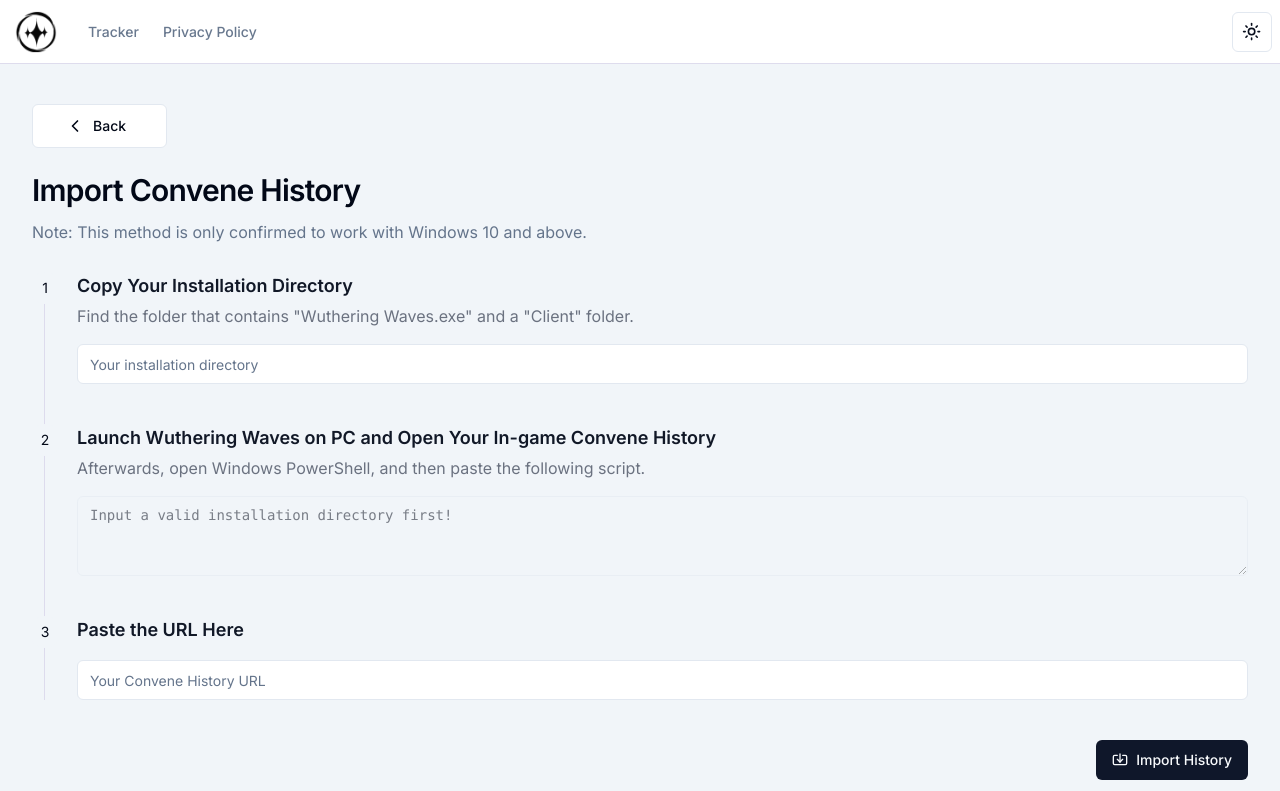
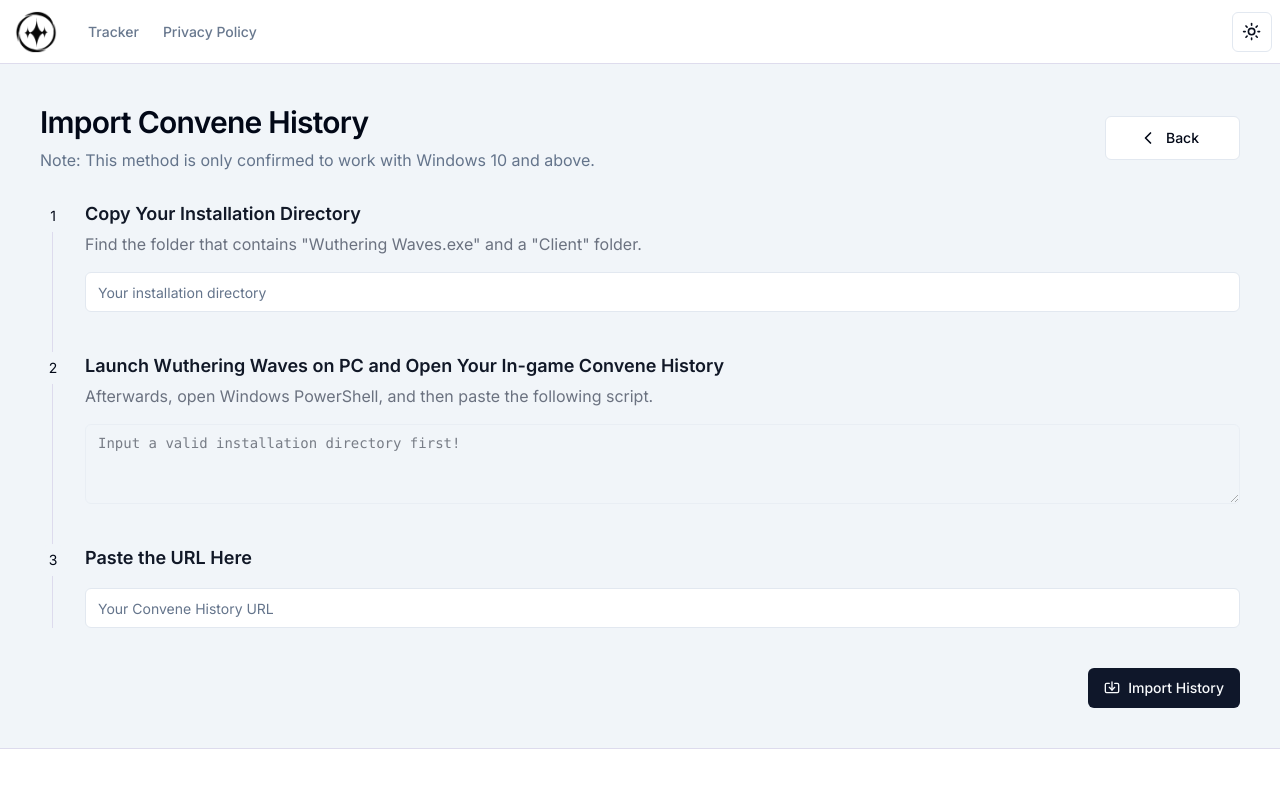
Before and after one commit to Luzefiru/wuwatracker, a Next.js app: page /import in a window 1280 px wide. Shown: the top 791 px of the page. Built offline with nearby package versions, Linux system fonts and the light colour scheme; what @shrutibalasa/tailwind-grid-auto-fit would draw is missing.

Commit message:
style: move back button

```diff
--- a/src/app/import/page.tsx
+++ b/src/app/import/page.tsx
@@ -14,22 +14,28 @@ export default function Import() {
 
   return (
     <div className="flex flex-col h-full w-full gap-3">
+      <div className="flex flex-col md:flex-row justify-between items-center gap-4 text-center sm:text-start">
         <div>
+          <h2 className="scroll-m-20 text-2xl md:text-3xl font-semibold tracking-tight pb-2">
+            Import Convene History
+          </h2>
+          <p className="text-muted-foreground">
+            Note: This method is only confirmed to work with Windows 10 and
+            above.
+          </p>
+        </div>
+
+        <div className="flex justify-around md:justify-end w-full md:w-auto">
           <Button
             variant="outline"
             size="lg"
-          className="mb-3 gap-2 pr-10"
+            className="gap-2 pr-10"
             onClick={handleBack}
           >
             <ChevronLeft className="h-5 w-5" /> Back
           </Button>
         </div>
-      <h2 className="scroll-m-20 text-3xl font-semibold tracking-tight">
-        Import Convene History
-      </h2>
-      <p className="text-muted-foreground">
-        Note: This method is only confirmed to work with Windows 10 and above.
-      </p>
+      </div>
       <ImportTutorial handleBack={handleBack} />
     </div>
   );
--- a/src/app/layout.tsx
+++ b/src/app/layout.tsx
@@ -30,7 +30,7 @@ export default function RootLayout({
           <div className="flex min-h-screen w-full flex-col bg-accent dark:bg-background">
             <Header />
             <main className="flex justify-center w-full">
-              <div className="w-full px-3 lg:px-8 max-w-screen-desktop">
+              <div className="w-full px-3 sm:px-10 max-w-screen-desktop">
                 {children}
               </div>
             </main>
```
Lines whose indentation alone changed are shown as unchanged.
